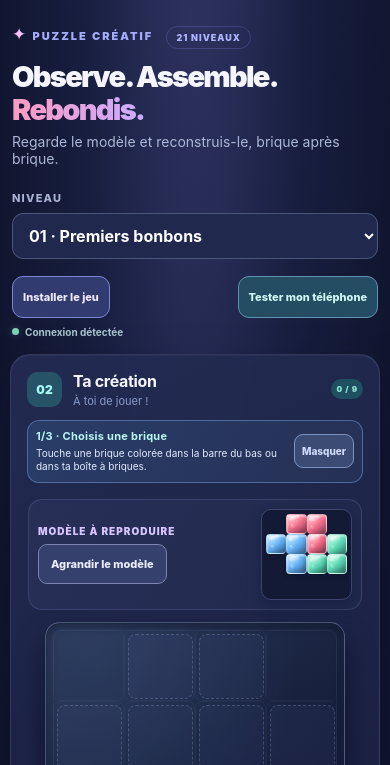
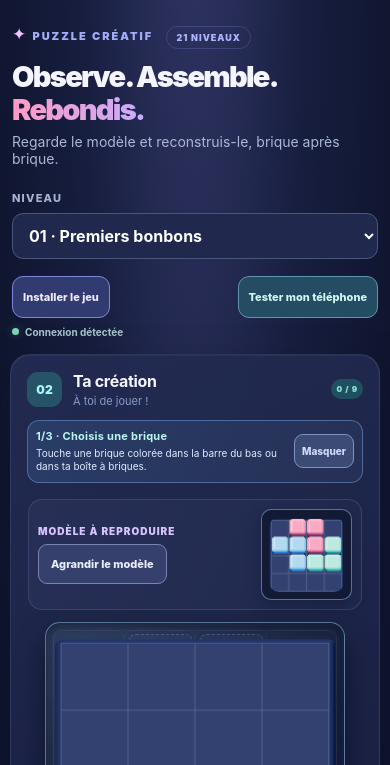
Before and after one commit to dbrckk/Jelly-bricks, a website with bundled scripts: page index.html in a window 390 px wide. Shown: the part 79-844 px from the top of the page. Built offline with nearby package versions, Linux system fonts and the light colour scheme.

Commit message:
feat: real Three.js volumetric jelly puzzle with offline mobile build
* feat: true Three.js WebGL gel blocks, volumetric bevels, lights, board and bounce

* feat: replace flat puzzle pieces with synchronized Three.js WebGL views

* build: bundle Three.js locally with esbuild for offline PWA and Pages

* style: composite volumetric WebGL canvas with accessible touch-safe DOM fallback

* deps: use open source Three.js and esbuild for offline mobile 3D release

* pwa: precache bundled Three.js engine and sources for offline 3D gameplay

* build: ensure browser bundle exists before tests and offline smoke

* ci: install open source 3D dependencies before release build and browser tests

* deploy: build bundled Three.js PWA and verify published 3D assets byte-for-byte

* test: assert offline release bundles Three.js renderer and existing game modules

* test: serve release bundle and validate real 3D mesh rendering with safe GPU fallback

* render: translucent candy optics and avoid costly repeated WebGL canvas resizes

* test: enable SwiftShader WebGL to exercise real 3D on headless CI

* docs: explain Three.js 3D rendering, open-source libraries, mobile performance and offline builds

* test: restore reliable headless Chromium while permitting software WebGL

```diff
--- a/src/main.js
+++ b/src/main.js
@@ -6,6 +6,7 @@ import { applySurfaceClasses } from "./material.js";
 import { COACH_KEY, GUIDE_COPY, guideStep } from "./coach.js";
 import { connectionMessage, installMessage, manualInstallInstructions, isStandalone } from "./pwa.js";
 import { checkStorage, checkOfflineCache, measureRefresh, formatDiagnostic } from "./diagnostics.js";
+import { createJelly3D } from "./scene3d.js";
 
 const $ = (id) => document.getElementById(id);
 const ui = {
@@ -74,6 +75,7 @@ let renderedModelId = null;
 let renderedBoardId = null;
 let renderedTrayId = null;
 let renderedUnlocked = null;
+let jelly3D = null;
 let pendingInstallEvent = null;
 let appInstalled = false;
 
@@ -461,10 +463,29 @@ function drawCoach() {
     guideVisible ? "Masquer le guide" : "Afficher le guide");
 }
 
+function syncJelly3D() {
+  try {
+    jelly3D ||= createJelly3D({
+      board: ui.board, model: ui.model, miniModel: ui.miniModel
+    });
+    jelly3D.update({
+      level: level(), placements: state.placements,
+      selected: state.selected, settleId: pendingSettleId
+    });
+  } catch (error) {
+    // Preserve the usable 2D DOM board on old GPUs or restricted browsers.
+    ui.board.classList.remove("has-jelly-3d");
+    ui.model.classList.remove("has-jelly-3d");
+    ui.miniModel.classList.remove("has-jelly-3d");
+    console.warn("Jelly 3D unavailable: 2D fallback", error);
+  }
+}
+
 function render() {
   drawLevelSelect();
   drawModel();
   drawBoard();
+  syncJelly3D();
   pendingSettleId = null;
   drawTray();
   drawHud();
@@ -916,6 +937,7 @@ setInterval(() => {
   if (state.startedAt !== null && !document.hidden) persistSession();
 }, 5000);
 window.addEventListener("pagehide", persistSession);
+window.addEventListener("resize", () => jelly3D?.resize());
 const resumeIndex = sessionBook.activeLevelId <= progress.unlocked ?
   sessionBook.activeLevelId - 1 : 0;
 resetLevel(resumeIndex);
--- /dev/null
+++ b/src/scene3d.js
@@ -0,0 +1,247 @@
+import * as THREE from "three";
+import { RoundedBoxGeometry } from "three/addons/geometries/RoundedBoxGeometry.js";
+import { rotate } from "./game.js";
+
+// A real volumetric Three.js renderer, independent of the existing puzzle rules.
+// If WebGL is unavailable, the existing accessible CSS board remains playable.
+const TILT = Math.atan(.33);
+const CORRECTION = 1 / Math.cos(TILT);
+const TILE = new RoundedBoxGeometry(.95, .95, .54, 3, .19);
+const materialCache = new Map();
+
+function candyMaterial(color) {
+  if (!materialCache.has(color)) {
+    materialCache.set(color, new THREE.MeshPhysicalMaterial({
+      color, roughness: .18, metalness: 0,
+      clearcoat: 1, clearcoatRoughness: .11,
+      ior: 1.35, thickness: .42, transmission: .15,
+      attenuationDistance: 1.4, attenuationColor: new THREE.Color(color),
+      emissive: color, emissiveIntensity: .065
+    }));
+  }
+  return materialCache.get(color);
+}
+
+function createView(host, kind) {
+  const renderer = new THREE.WebGLRenderer({
+    alpha: true, antialias: true, powerPreference: "low-power"
+  });
+  renderer.setPixelRatio(Math.min(window.devicePixelRatio || 1, 1.5));
+  renderer.outputColorSpace = THREE.SRGBColorSpace;
+  renderer.toneMapping = THREE.ACESFilmicToneMapping;
+  renderer.toneMappingExposure = 1.42;
+  renderer.setClearColor(0x000000, 0);
+  renderer.domElement.className = "jelly-3d-canvas";
+  renderer.domElement.setAttribute("aria-hidden", "true");
+  renderer.domElement.style.pointerEvents = "none";
+
+  const scene = new THREE.Scene();
+  const objects = new THREE.Group();
+  scene.add(objects);
+  scene.add(new THREE.HemisphereLight(0xeefaff, 0x3f397b, 2.35));
+  const key = new THREE.DirectionalLight(0xffffff, 3.1);
+  key.position.set(-3, 4, 7);
+  scene.add(key);
+  const rim = new THREE.DirectionalLight(0x8bdaff, 1.4);
+  rim.position.set(4, -4, 3);
+  scene.add(rim);
+
+  const camera = new THREE.OrthographicCamera(-2, 2, 2, -2, .01, 100);
+  const view = {
+    host, kind, renderer, scene, objects, camera,
+    meshes: 0, signature: null, pulse: null, raf: 0, disposed: false
+  };
+  const lost = (event) => {
+    event.preventDefault();
+    host.classList.remove("has-jelly-3d");
+    host.removeAttribute("data-visual-mode");
+    view.disposed = true;
+    cancelAnimationFrame(view.raf);
+  };
+  renderer.domElement.addEventListener("webglcontextlost", lost, { once: true });
+  host.appendChild(renderer.domElement);
+  return view;
+}
+
+function clearObjects(group) {
+  // All geometries and materials are reused. Dispose only unique temporary
+  // geometries created for the board platform and line grid.
+  for (const child of [...group.children]) {
+    group.remove(child);
+    if (child.userData.ownedGeometry) child.geometry.dispose();
+    if (child.userData.ownedMaterial) child.material.dispose();
+  }
+}
+
+function setupCamera(view, size) {
+  const half = size / 2 + .12;
+  view.camera.left = -half;
+  view.camera.right = half;
+  view.camera.top = half;
+  view.camera.bottom = -half;
+  view.camera.position.set(0, -size * .33, size * 1.0);
+  view.camera.lookAt(0, 0, 0);
+  view.camera.updateProjectionMatrix();
+}
+
+function addPlatform(view, size) {
+  const base = new THREE.Mesh(
+    new RoundedBoxGeometry(size + .18, size * CORRECTION + .18, .16, 2, .08),
+    new THREE.MeshStandardMaterial({ color: 0x172343, roughness: .76, metalness: .05 })
+  );
+  base.position.z = -.35;
+  base.userData.ownedGeometry = true;
+  base.userData.ownedMaterial = true;
+  view.objects.add(base);
+
+  const strokes = [];
+  for (let k = 0; k <= size; k++) {
+    const line = k - size / 2;
+    strokes.push(-size / 2, line * CORRECTION, -.24,
+      size / 2, line * CORRECTION, -.24);
+    strokes.push(line, -size / 2 * CORRECTION, -.24,
+      line, size / 2 * CORRECTION, -.24);
+  }
+  const geometry = new THREE.BufferGeometry();
+  geometry.setAttribute("position", new THREE.Float32BufferAttribute(strokes, 3));
+  const grid = new THREE.LineSegments(geometry, new THREE.LineBasicMaterial({
+    color: 0x94a4dc, transparent: true, opacity: .23
+  }));
+  grid.userData.ownedGeometry = true;
+  grid.userData.ownedMaterial = true;
+  view.objects.add(grid);
+}
+
+function addJelly(view, size, row, col, color, group = view.objects) {
+  const mesh = new THREE.Mesh(TILE, candyMaterial(color));
+  mesh.position.set(col - (size - 1) / 2,
+    ((size - 1) / 2 - row) * CORRECTION, .07);
+  group.add(mesh);
+  view.meshes++;
+  return mesh;
+}
+
+function fitAndRender(view) {
+  if (view.disposed) return;
+  if (view.renderer.domElement.parentElement !== view.host) {
+    view.host.appendChild(view.renderer.domElement);
+  }
+  const rect = view.host.getBoundingClientRect();
+  const width = Math.max(1, Math.round(rect.width - 14));
+  const height = Math.max(1, Math.round(rect.height - 14));
+  if (view.lastWidth !== width || view.lastHeight !== height) {
+    view.renderer.setSize(width, height, false);
+    view.lastWidth = width;
+    view.lastHeight = height;
+  }
+  view.renderer.render(view.scene, view.camera);
+  view.host.classList.add("has-jelly-3d");
+  view.host.dataset.visualMode = "threejs";
+  view.host.dataset.meshCount = String(view.meshes);
+}
+
+function fillReference(view, level) {
+  clearObjects(view.objects);
+  view.meshes = 0;
+  setupCamera(view, level.size);
+  addPlatform(view, level.size);
+  for (const [position, target] of level.target) {
+    const [row, col] = position.split(",").map(Number);
+    addJelly(view, level.size, row, col, target.color);
+  }
+  fitAndRender(view);
+}
+
+function fillBoard(view, level, placements, selected, settleId, reducedMotion) {
+  clearObjects(view.objects);
+  view.meshes = 0;
+  setupCamera(view, level.size);
+  addPlatform(view, level.size);
+  let landing = null;
+  for (const piece of level.pieces) {
+    const placement = placements[piece.id];
+    if (!placement) continue;
+    const group = new THREE.Group();
+    for (const [row, col] of rotate(piece.cells, placement.rotation)) {
+      addJelly(view, level.size, placement.row + row, placement.col + col,
+        piece.color, group);
+    }
+    if (piece.id === selected) {
+      group.scale.setScalar(1.04);
+    }
+    view.objects.add(group);
+    if (piece.id === settleId && !reducedMotion) landing = group;
+  }
+  const start = performance.now();
+  cancelAnimationFrame(view.raf);
+  view.pulse = landing;
+  const paint = (now) => {
+    if (view.disposed || document.hidden) return;
+    if (landing) {
+      const progress = Math.min(1, (now - start) / 520);
+      const bounce = Math.exp(-5 * progress) * Math.sin(progress * 21);
+      landing.scale.set(1 + bounce * .085, 1 - bounce * .075, 1 + bounce * .13);
+      landing.position.z = Math.max(0, (1 - progress) ** 2 * .26);
+      fitAndRender(view);
+      if (progress < 1) view.raf = requestAnimationFrame(paint);
+      else { landing.scale.setScalar(1); landing.position.z = 0; fitAndRender(view); }
+    } else fitAndRender(view);
+  };
+  paint(start);
+}
+
+/** Create two GPU views maximum: playable board and the currently visible model. */
+export function createJelly3D({ board, model, miniModel }) {
+  let boardView;
+  try {
+    boardView = createView(board, "board");
+  } catch {
+    return { supported: false, update() {}, resize() {} };
+  }
+  let reference = null;
+  const reducedMotion = window.matchMedia("(prefers-reduced-motion: reduce)");
+  const mobile = window.matchMedia("(max-width: 760px)");
+  let lastState = "";
+  let lastLevel = "";
+  let lastReferenceHost = null;
+
+  function useReference(host) {
+    if (reference?.host === host) return;
+    if (reference) {
+      cancelAnimationFrame(reference.raf);
+      reference.host.classList.remove("has-jelly-3d");
+      reference.renderer.dispose();
+      reference.renderer.domElement.remove();
+    }
+    reference = null;
+    try { reference = createView(host, "reference"); }
+    catch { /* Board still renders in 3D. */ }
+    lastLevel = "";
+    lastReferenceHost = host;
+  }
+
+  const api = {
+    supported: true,
+    update({ level, placements, selected, settleId }) {
+      if (boardView.disposed) return;
+      const target = mobile.matches ? miniModel : model;
+      useReference(target);
+      if (lastLevel !== level.id) {
+        if (reference) fillReference(reference, level);
+        lastLevel = level.id;
+      }
+      const signature = JSON.stringify([level.id, placements, selected]);
+      if (signature !== lastState || settleId) {
+        fillBoard(boardView, level, placements, selected, settleId, reducedMotion.matches);
+        lastState = signature;
+      } else {
+        fitAndRender(boardView);
+      }
+    },
+    resize() {
+      fitAndRender(boardView);
+      if (reference && !reference.disposed) fitAndRender(reference);
+    }
+  };
+  return api;
+}
--- a/styles.css
+++ b/styles.css
@@ -585,3 +585,31 @@ footer { color: #7686a6; text-align: center; font-size: 11px; padding: 26px 0 5p
   .diagnose-btn { font-size: 11px; min-height: 42px; padding: 8px 10px; }
   .connection-indicator { flex-basis: 100%; }
 }
+
+
+/* v0.7 — Real WebGL 3D with safe, fully interactive DOM fallback.
+   The 3D layer does not intercept touch, pointer, keyboard or screen readers. */
+.model-board, .build-board { overflow: hidden; }
+.jelly-3d-canvas {
+  position: absolute; inset: 7px;
+  z-index: 3; width: calc(100% - 14px) !important;
+  height: calc(100% - 14px) !important; display: block;
+  pointer-events: none !important; touch-action: none;
+  border-radius: 10px;
+}
+.model-board.has-jelly-3d .model-cell .jelly,
+.build-board.has-jelly-3d .placed-piece .jelly {
+  opacity: 0;
+}
+/* Preserve invisible but hittable piece cells on top of the 3D display. */
+.build-board.has-jelly-3d .placed-piece {
+  z-index: 5;
+}
+/* Keep drag-and-drop preview on top of 3D geometry. */
+.build-board.has-jelly-3d .slot.is-preview-valid::after,
+.build-board.has-jelly-3d .slot.is-preview-invalid::after,
+.build-board.has-jelly-3d .slot.is-hint::after {
+  position: relative; z-index: 6;
+}
+.model-board.has-jelly-3d,
+.build-board.has-jelly-3d { border-color: #8cb8de90; }
--- a/sw.js
+++ b/sw.js
@@ -1,6 +1,6 @@
-const CACHE = "jelly-bricks-static-v12";
+const CACHE = "jelly-bricks-static-v13";
 const ASSETS = ["./", "./index.html", "./styles.css", "./src/game.js", "./src/interaction.js",
-  "./src/session.js", "./src/feedback.js", "./src/material.js", "./src/coach.js", "./src/pwa.js", "./src/diagnostics.js", "./src/main.js", "./manifest.webmanifest", "./icon.svg", "./icon-192.png", "./icon-512.png"];
+  "./src/session.js", "./src/feedback.js", "./src/material.js", "./src/coach.js", "./src/pwa.js", "./src/diagnostics.js", "./src/scene3d.js", "./src/main.js", "./app.js", "./manifest.webmanifest", "./icon.svg", "./icon-192.png", "./icon-512.png"];
 self.addEventListener("install", (event) => {
   event.waitUntil(caches.open(CACHE).then((cache) => cache.addAll(ASSETS))
     .then(() => self.skipWaiting()));
```
Also changed, not shown: package.json (+12 -4 lines), scripts/browser-smoke.mjs (+28 -3 lines), scripts/build.mjs (added, +33 -0 lines), tests/assets.test.js (+18 -1 lines), .github/workflows/ci.yml, .github/workflows/pages.yml, README.md.
